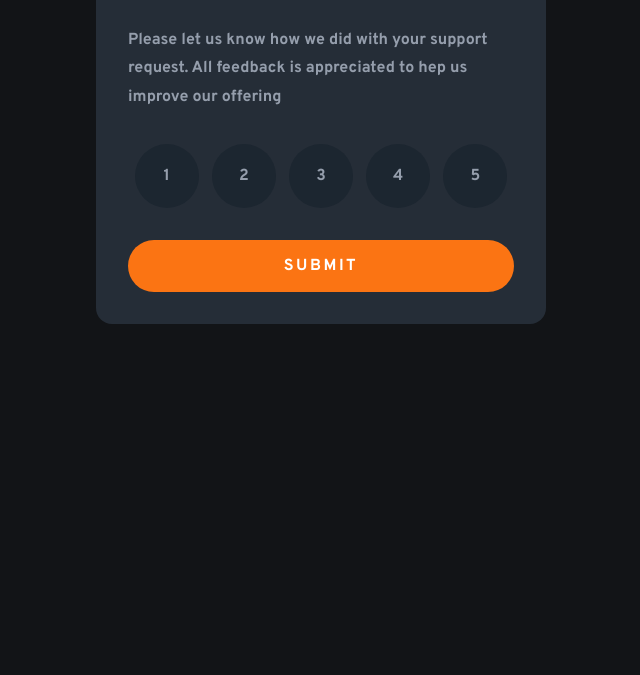
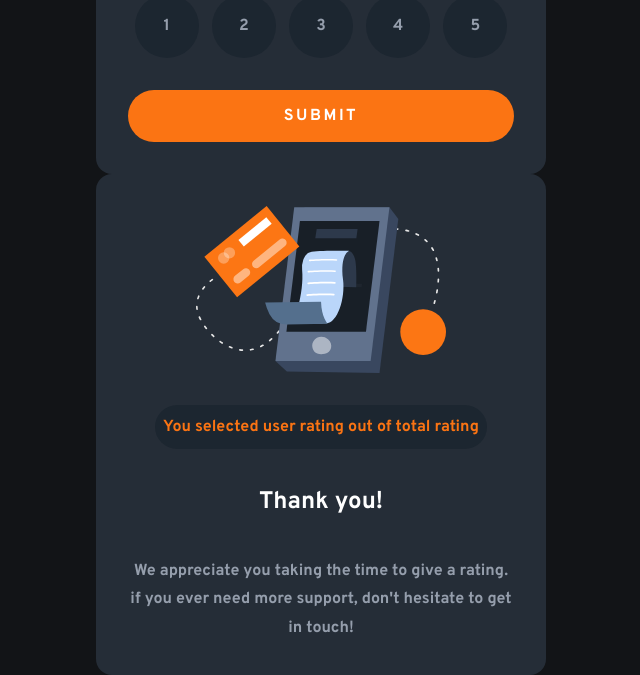
Before and after one commit to imLumarq/frontend-mentor-interactive-rating-component, a plain HTML site: page index.html in a window 1280 px wide. Shown: the part 326-1001 px from the top of the page, without its empty margins (319-959 px from the left). Before the commit the page ends 800 px from the top, so only its background shows below. Drawn offline with Linux system fonts and the light colour scheme.

Commit message:
added data attributes for the ratings and added active class to both cards just for testing purposes

```diff
--- a/index.html
+++ b/index.html
@@ -23,17 +23,37 @@
                 </p>
 
                 <ul>
-                    <li><button type="button" id="btn-one">1</button></li>
-                    <li><button type="button" id="btn-two">2</button></li>
-                    <li><button type="button" id="btn-three">3</button></li>
-                    <li><button type="button" id="btn-four">4</button></li>
-                    <li><button type="button" id="btn-five">5</button></li>
+                    <li>
+                        <button type="button" data-rating="1" id="btn-one">
+                            1
+                        </button>
+                    </li>
+                    <li>
+                        <button type="button" data-rating="2" id="btn-two">
+                            2
+                        </button>
+                    </li>
+                    <li>
+                        <button type="button" data-rating="3" id="btn-three">
+                            3
+                        </button>
+                    </li>
+                    <li>
+                        <button type="button" data-rating="4" id="btn-four">
+                            4
+                        </button>
+                    </li>
+                    <li>
+                        <button type="button" data-rating="5" id="btn-five">
+                            5
+                        </button>
+                    </li>
                 </ul>
 
                 <button type="submit" id="btn-submit">submit</button>
             </div>
 
-            <div class="card thank-you-card">
+            <div class="card thank-you-card active">
                 <img
                     src="./images/illustration-thank-you.svg"
                     alt="Thank you image"
```
